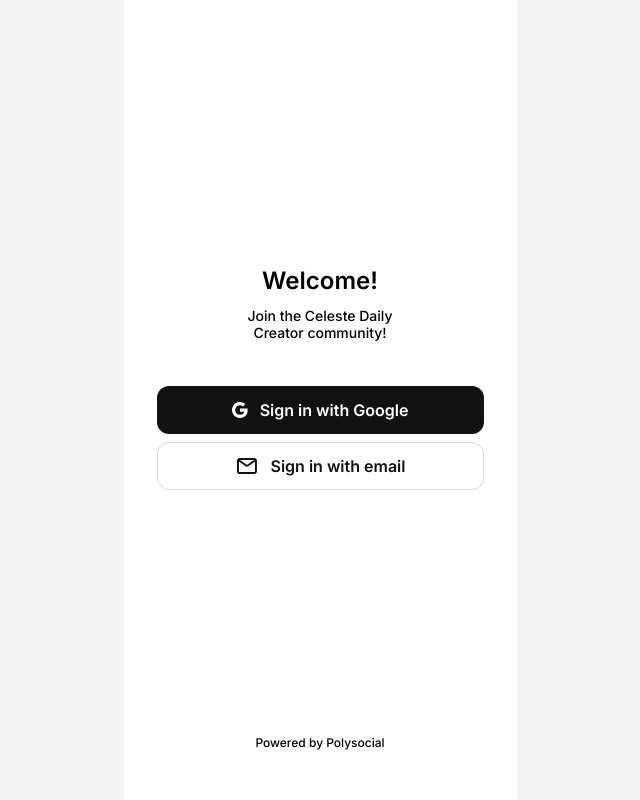
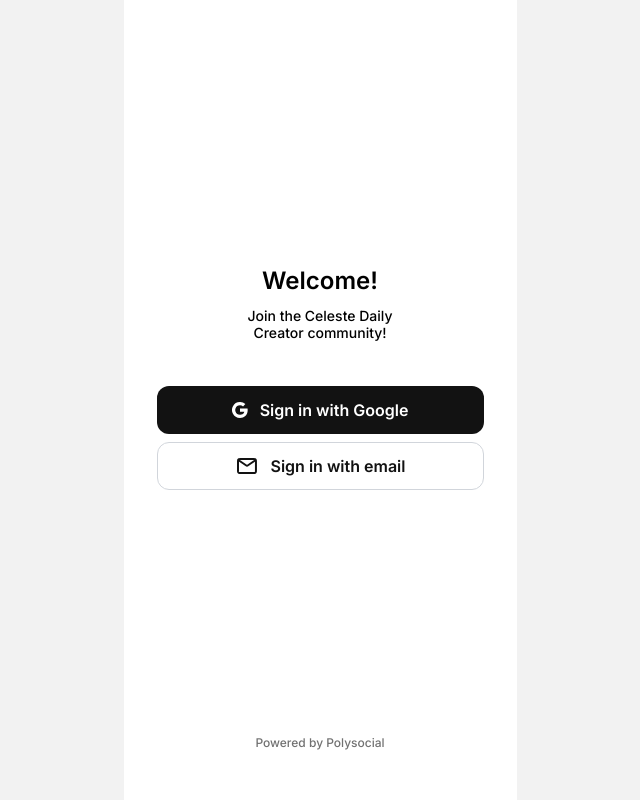
Before and after one commit to ramithransika-srilanka/Campaign_onboarding, a React (Vite) app: page / in a window 1280 px wide. Shown: the whole page, without its empty margins (320-960 px from the left). Built offline with nearby package versions, Linux system fonts and the light colour scheme; no server answers.

Commit message:
Show "Powered by Polysocial" in grey on every screen
Co-Authored-By: Claude Opus 5.5 <noreply@anthropic.com>
Claude-Session: https://claude.ai/code/session_01KApwtU7MemfFdGMwaiu3uv

```diff
--- a/src/styles.css
+++ b/src/styles.css
@@ -59,6 +59,7 @@ p {
 }
 
 .powered-by {
+  color: var(--color-placeholder);
   font-size: 12px;
   font-weight: 500;
   line-height: 15px;
```
